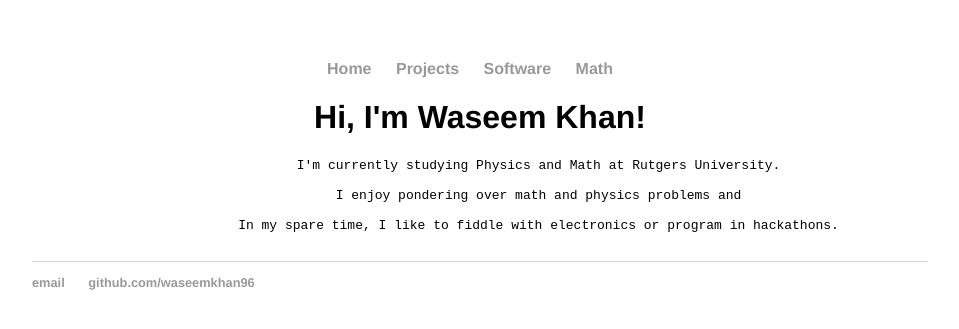
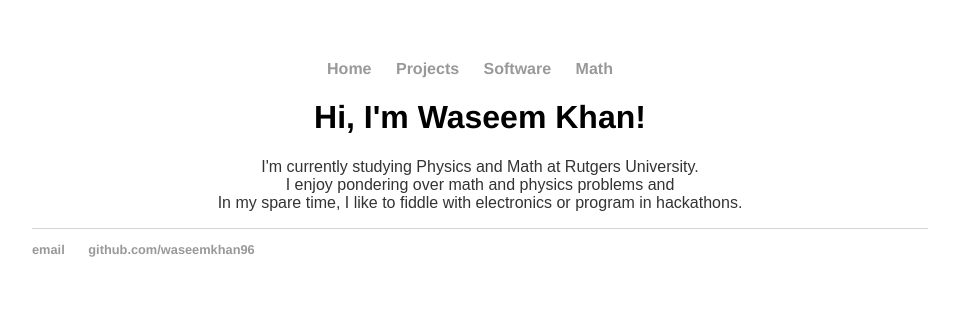
Before and after one commit to wasdkhan/wasdkhan.github.io, a Jekyll site: the page built from index.html, in a window 1280 px wide. Shown: the top 329 px of the page, without its empty margins (160-1119 px from the left). Built offline with Jekyll 4.4.1, drawn with Linux system fonts in a browser that asks for light colours.

```diff
--- a/index.html
+++ b/index.html
@@ -4,11 +4,9 @@ title: Waseem Khan
 ---
 <div class="blurb">
 	<h1>Hi, I'm Waseem Khan!</h1>
-	<pre>
+	<p>
 		I'm currently studying Physics and Math at Rutgers University.
-
-		I enjoy pondering over math and physics problems and
-
-		In my spare time, I like to fiddle with electronics or program in hackathons.
-	</pre>
+		<br>I enjoy pondering over math and physics problems and
+		<br>In my spare time, I like to fiddle with electronics or program in hackathons.
+	</p>
 </div><!-- /.blurb -->
--- a/projects/index.html
+++ b/projects/index.html
@@ -8,7 +8,9 @@ title: Projects
         <td><div style="float:left"><img src="img/final_om.JPG" style="width:268px"></div></td>
         <td><div style="width:500px;float:left;font-family:Arial">
         <strong>Driver's Test: </strong>
-        <p>2014 Odyssey of the Mind Problem. Propelled forward by rowing arm attached to bike chain/wheel and propelled backwards by PowerWheels Motor and Wheels. Equipped with Trash Cannon, Sound System, Water Pump System and Room for two. Email me for details.</p>
+        <pre>2014 Odyssey of the Mind Problem.
+          Propelled forward by rowing arm attached to bike chain/wheel and propelled backwards by PowerWheels Motor. Equipped with Trash Cannon, Sound System, Water Pump System and Room for two.
+          Email me for details.</pre>
         </div></td>
       </tr>
   		<tr>
--- a/software/index.html
+++ b/software/index.html
@@ -11,7 +11,7 @@ title: Software
         </div></td>
   			<td><div style="width:500px;float:left;font-family:Arial">
   			<strong>Charit.me:	<a href="https://github.com/waseemkhan96/charitme">(github)</a> </strong>
-        <p>A cross between Kickstarter and Reddit for charities.</p>
+        <pre>A cross between Kickstarter and Reddit for charities.</pre>
         </div></td>
   		</tr>
 	</table>
```
